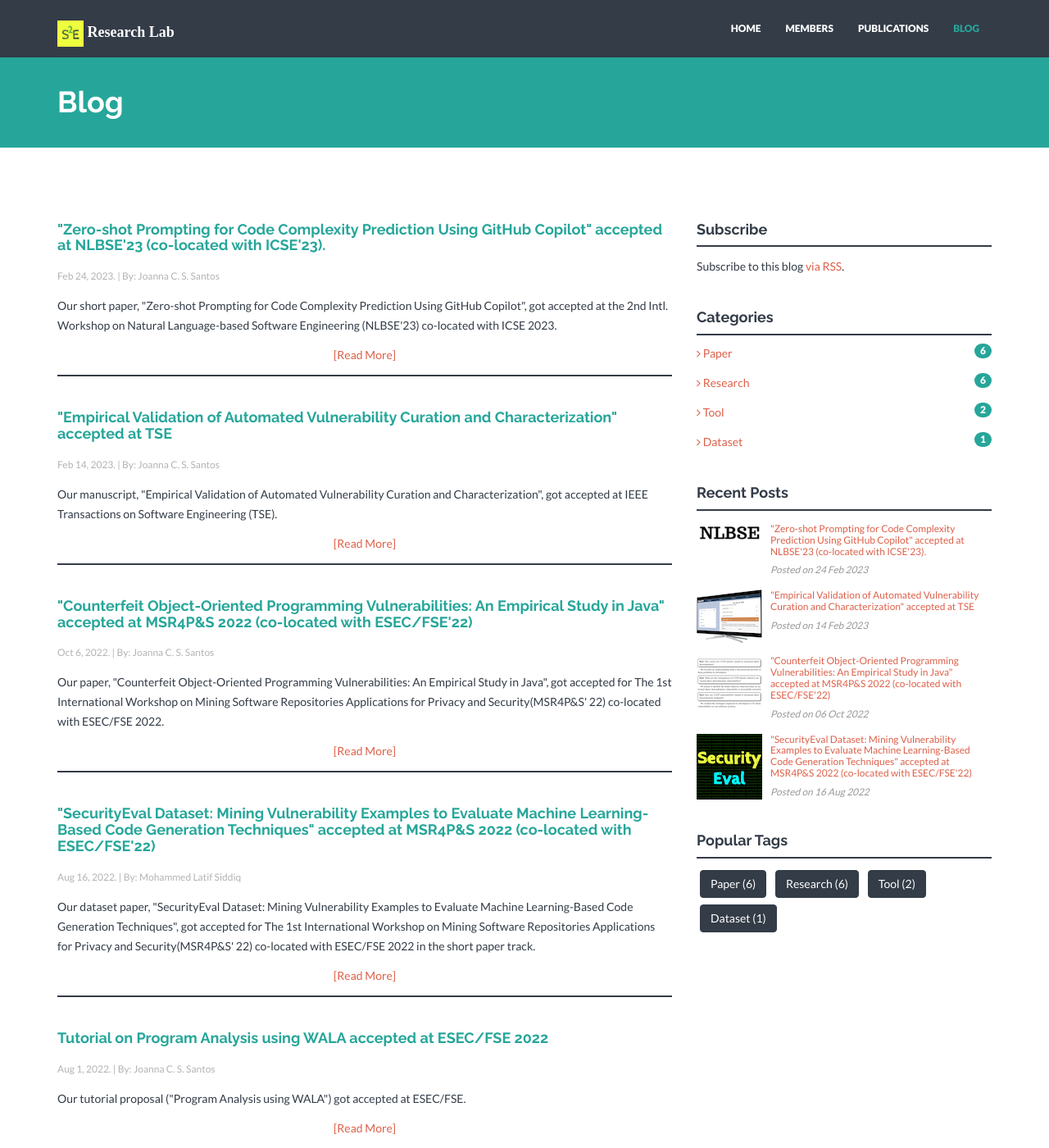
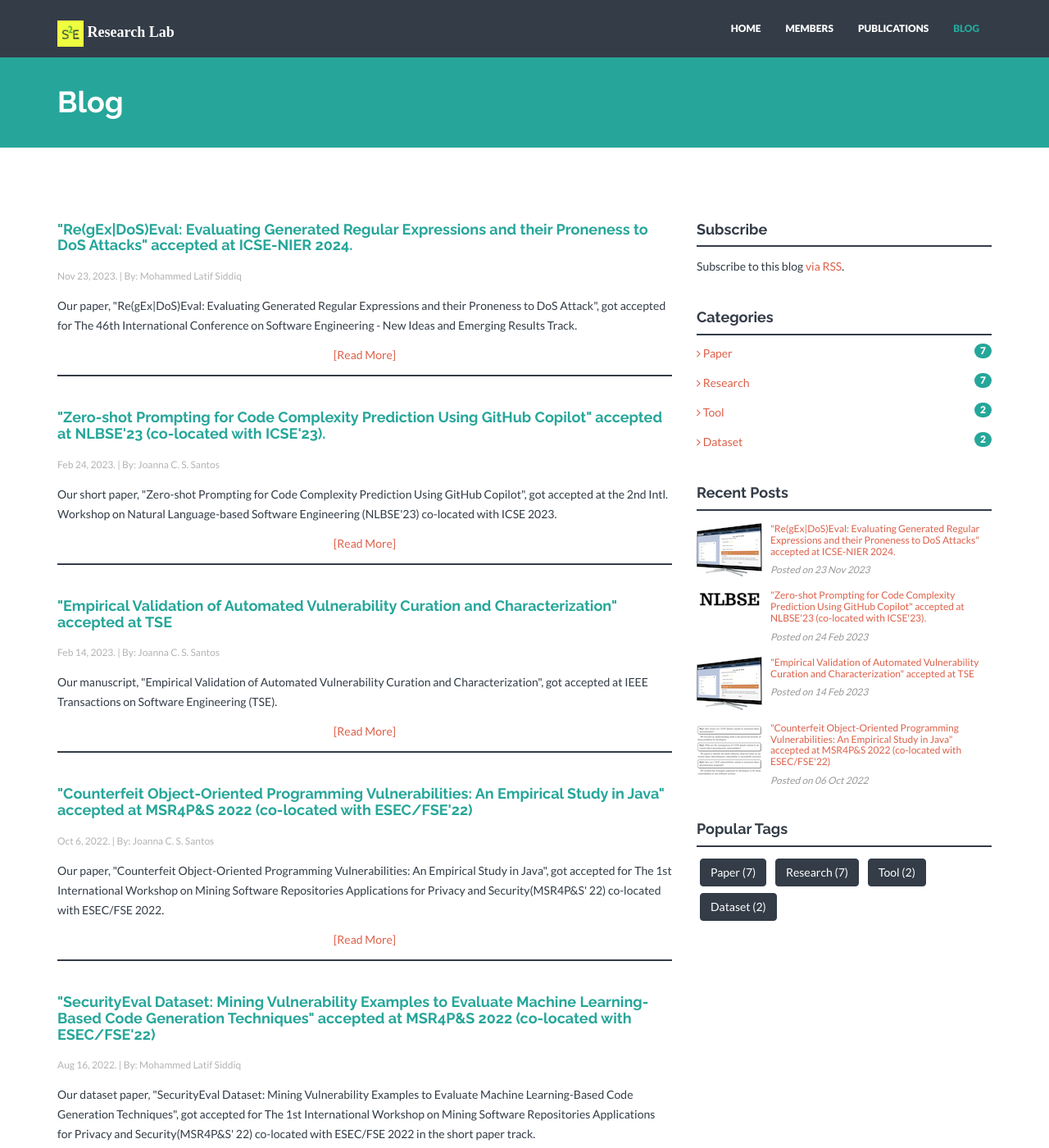
Before and after one commit to s2e-lab/s2e-lab.github.io, a Jekyll site: the page built from blog.html, in a window 1280 px wide and 1400 px high. Shown: the whole window at 82% size. Built offline with Jekyll 4.4.1, drawn with Linux system fonts in a browser that asks for light colours; nearby versions of some CDN libraries; some web fonts are replaced; a style sheet for code colours, icons or effects is not loaded; some of the changed text lies outside the part shown.

Commit message:
updated with regexeval paper

```diff
--- a/_config.yml
+++ b/_config.yml
@@ -283,4 +283,4 @@ mascots:
     img: ravan.png
 
 # Short text about your company. Shown in footer on every page and also separately on Home and Contact page.
-about: "Security and Software Engineering Lab at University of Notre Dame, Notre Dame, IN 46556"
+about: "Security and Software Engineering Lab at University of Notre Dame, Notre Dame, IN USA 46556"
--- /dev/null
+++ b/_posts/2022-03-02-icse-nier-2024.md
@@ -0,0 +1,20 @@
+---
+layout: post
+title: "\"Re(gEx|DoS)Eval: Evaluating Generated Regular Expressions and their Proneness to DoS Attacks\" accepted at ICSE-NIER 2024."
+short_title: "Paper accepted at ICSE-NIER 2024"
+date: 2023-11-23 12:00:00 -0400
+categories: paper research dataset
+author: "Mohammed Latif Siddiq"
+img: regexeval.png
+thumb: nvip-client.png
+tags: icse-nier-24
+paper_id: icse-2024-nier
+excerpt: "Our paper, \"Re(gEx|DoS)Eval: Evaluating Generated Regular Expressions and their Proneness to DoS Attack\", got accepted for The 46th International Conference on Software Engineering - New Ideas and Emerging Results Track."
+---
+
+Our paper, **"Re(gEx|DoS)Eval: Evaluating Generated Regular Expressions and their Proneness to DoS Attack**, got accepted for the 46th International Conference on Software Engineering - New Ideas and Emerging Results Track. In this work, we presented a novel dataset and framework to evaluate LLM-generated RegEx and ReDoS vulnerability.
+
+The Re(gEx|DoS)Eval framework includes a dataset of 762 regex descriptions (prompts) from real users, refined prompts with examples, and a robust set of tests. We introduce the pass@k and vulnerable@k metrics to evaluate the generated regexes based on the functional correctness and proneness of ReDoS attacks. Moreover, we demonstrate the Re(gEx|DoS)Eval with three large language model families, i.e., T5, Phi, and GPT-3, and describe the plan for the future extension of this framework.
+
+Pre-print: [ICSE-NIER 2024](https://s2e-lab.github.io/preprints/icse_nier24-preprint.pdf)
+Source Code: [GitHub](https://github.com/s2e-lab/RegexEval)
```
Also changed, not shown: assets/img/blog/regexeval.png (added), 1 other file.
